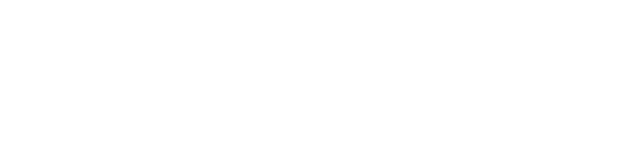
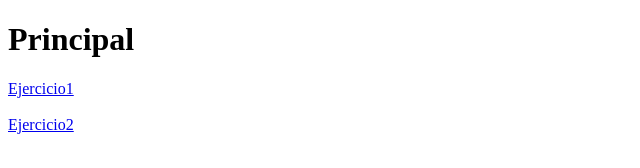
Before and after one commit to Andresfelipelopezarrrieta/web-1-taller-2, a plain HTML site: page index.html in a window 1280 px wide. Shown: the whole page, without its empty margins (0-640 px from the left). Drawn offline with Linux system fonts and the light colour scheme.

Commit message:
solucion

```diff
--- a/index.html
+++ b/index.html
@@ -4,9 +4,16 @@
     <meta charset="UTF-8">
     <meta http-equiv="X-UA-Compatible" content="IE=edge">
     <meta name="viewport" content="width=device-width, initial-scale=1.0">
-    <title>Document</title>
+    <title>Principal</title>
 </head>
 <body>
 
+
+
+     <h1>Principal</h1>
+
+     <a href="./html/ejercicio1.html">Ejercicio1</a><br><br>
+     <a href="./html/ejercicio2.html">Ejercicio2</a>
+
 </body>
 </html>
```
